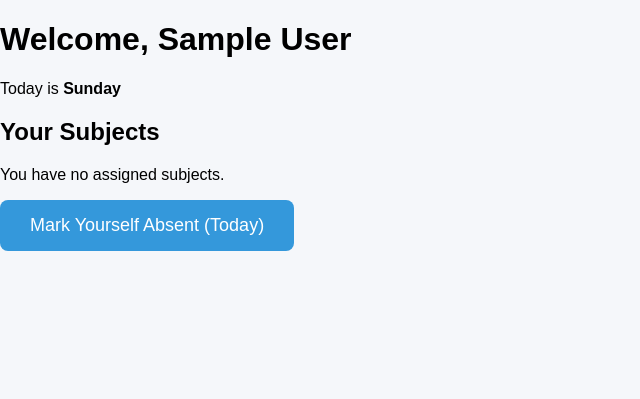
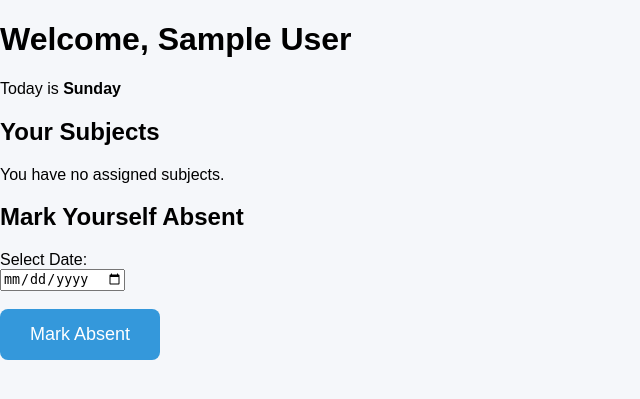
Before and after one commit to palakpj25hds/smart-timetable-optimizer, a Flask app: page /teacher-dashboard in a window 1280 px wide. Shown: the part 98-497 px from the top of the page, without its empty margins (0-640 px from the left). Run offline with Flask 3, Linux system fonts and the light colour scheme; the visitor is signed in with stand-in values (Sample User, id 1); data comes from the database, SQL or seed files in the repository.

Commit message:
Update teacher_dashboard.html

```diff
--- a/templates/teacher_dashboard.html
+++ b/templates/teacher_dashboard.html
@@ -39,8 +39,12 @@
 <p>You have no assigned subjects.</p>
 {% endif %}
 
+<h2>Mark Yourself Absent</h2>
+
 <form action="/mark-absent-today" method="POST">
-    <button type="submit">Mark Yourself Absent (Today)</button>
+    <label>Select Date:</label><br>
+    <input type="date" name="absent_date" required><br><br>
+    <button type="submit">Mark Absent</button>
 </form>
 
 </body>
```
